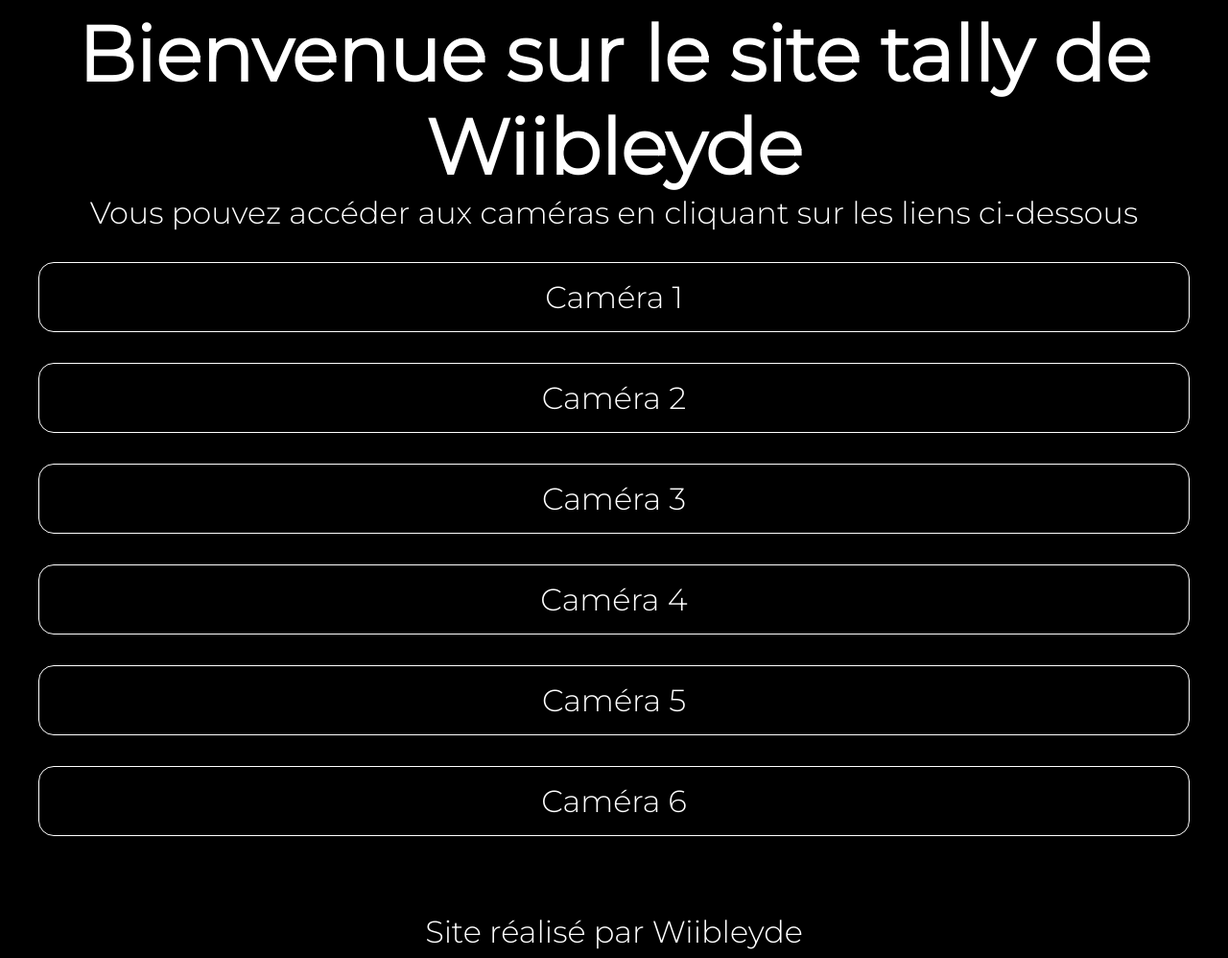
After one commit to Wiibleyde/ObsSceneTally, a Python web app: template templates/index.html in a window 1280 px wide. The commit adds this page. Shown: the whole page at 96% size. Run offline with Jinja, Linux system fonts and the light colour scheme; the template is opened without the code that fills it, so the values that code supplies are empty.

Commit message:
Change logger, change tally management, change Index page
Signed-off-by: Wiibleyde <nathan@bonnell.fr>

```diff
--- /dev/null
+++ b/templates/index.html
@@ -0,0 +1,86 @@
+<!DOCTYPE html>
+    <html lang="en">
+    <head>
+        <meta charset="UTF-8">
+        <meta name="viewport" content="width=device-width, initial-scale=1.0">
+        <title>Index - Tally</title>
+        <style>
+            @import url('https://fonts.googleapis.com/css2?family=Montserrat:wght@300&display=swap');
+
+            body {
+                font-family: 'Montserrat', sans-serif;
+                color: white;
+                background-color: black;
+                text-align: center;
+            }
+
+            h1 {
+                font-size: 5rem;
+                margin: 0;
+            }
+
+            p {
+                font-size: 2rem;
+                margin: 0;
+            }
+
+            ul {
+                list-style-type: none;
+                padding: 0;
+            }
+
+            li {
+                margin: 2rem;
+                padding: 1rem;
+                /* padding-bottom: 1rem; */
+                border: 1px solid white;
+                border-radius: 1rem;
+            }
+
+            a {
+                color: white;
+                text-decoration: none;
+                font-size: 2rem;
+            }
+
+            a:hover {
+                color: gray;
+            }
+
+            a:active {
+                color: gray;
+            }
+
+            a:visited {
+                color: white;
+            }
+
+            a:focus {
+                color: gray;
+            }
+
+            a:link {
+                color: white;
+            }
+
+            footer {
+                margin-top: 5rem;
+            }
+        </style>
+    </head>
+    <body>
+        <h1>Bienvenue sur le site tally de Wiibleyde</h1>
+        <p>Vous pouvez accéder aux caméras en cliquant sur les liens ci-dessous</p>
+        <ul>
+            <li><a href="/cam?camId=1">Caméra 1</a></li>
+            <li><a href="/cam?camId=2">Caméra 2</a></li>
+            <li><a href="/cam?camId=3">Caméra 3</a></li>
+            <li><a href="/cam?camId=4">Caméra 4</a></li>
+            <li><a href="/cam?camId=5">Caméra 5</a></li>
+            <li><a href="/cam?camId=6">Caméra 6</a></li>
+        </ul>
+    </body>
+    <footer>
+        <p>Site réalisé par <a href="https://github.com/Wiibleyde/ObsSceneTally">Wiibleyde</a></p>
+    </footer>
+</html>
```
Also changed, not shown: templates/show_camera.html (+8 -3 lines), docker-compose.yml (line endings or trailing spaces), 3 other files.
